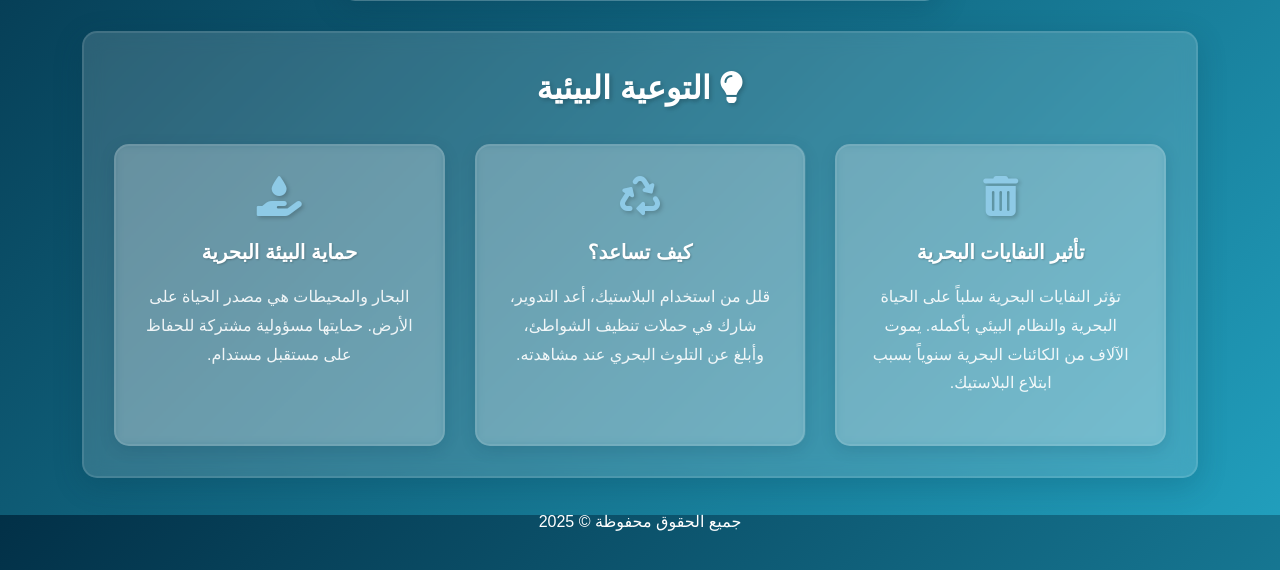
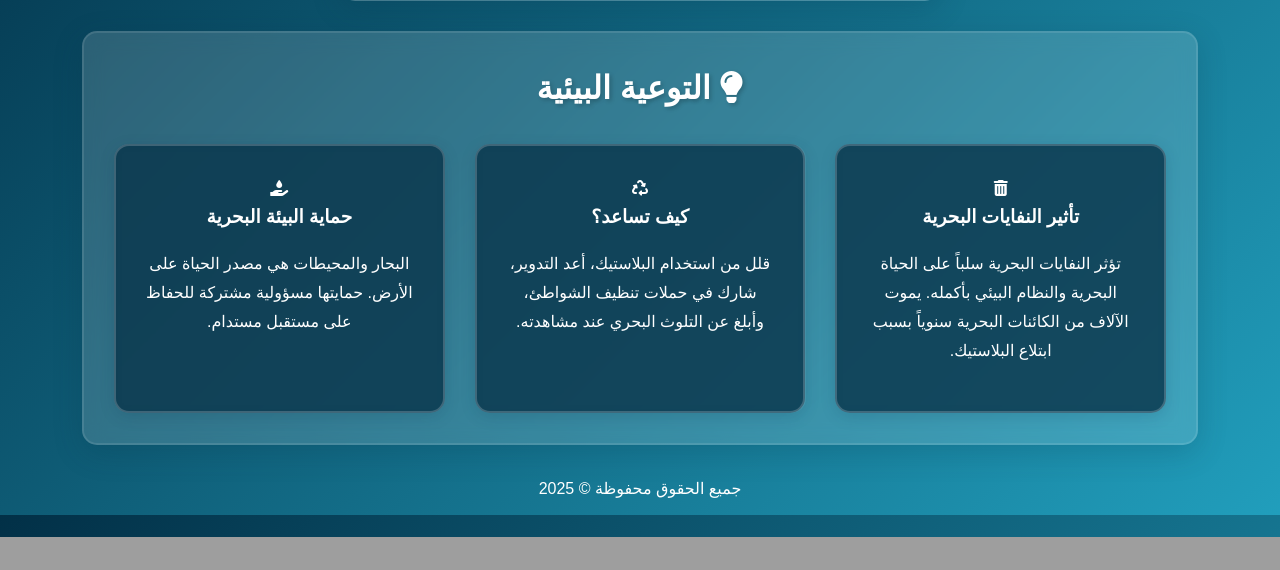
Before and after one commit to neptuuuun/waste-tracker, a Flask app: page / in a window 1280 px wide. Shown: the part 1885-2455 px from the top of the page. After the commit the page ends 2422 px from the top, so only its background shows below. Run offline with Flask 3, Linux system fonts and the light colour scheme; data that the repository does not hold is empty; some libraries are stand-ins or nearby versions.

Commit message:
hope this time fixed

```diff
--- a/static/css/style.css
+++ b/static/css/style.css
@@ -590,41 +590,28 @@
 }
 
 .awareness-card {
-    background: var(--glass-bg);
+    background: rgba(2, 48, 71, 0.8); /* Darker, more opaque background */
     backdrop-filter: blur(5px);
     padding: var(--space-xl);
     border-radius: var(--border-radius-lg);
     text-align: center;
     transition: all var(--transition-normal);
-    border: 2px solid rgba(255, 255, 255, 0.1);
+    border: 2px solid rgba(255, 255, 255, 0.2);
     box-shadow: var(--shadow-md);
 }
 
 .awareness-card:hover {
+    background: rgba(2, 48, 71, 0.9); /* Slightly darker on hover */
     transform: translateY(-5px);
     box-shadow: var(--shadow-lg);
-    border-color: rgba(255, 255, 255, 0.2);
-}
-
-.awareness-card i {
-    font-size: var(--font-size-xxl);
-    color: var(--primary-light);
-    margin-bottom: var(--space-lg);
-    text-shadow: 2px 2px 4px rgba(0, 0, 0, 0.2);
-}
-
-.awareness-card h3 {
-    color: var(--text-on-dark);
-    margin-bottom: var(--space-md);
-    font-size: var(--font-size-lg);
-    text-shadow: 1px 1px 2px rgba(0, 0, 0, 0.2);
+    border-color: rgba(255, 255, 255, 0.3);
 }
 
 .awareness-card p {
     color: var(--text-on-dark);
     line-height: 1.8;
     font-size: var(--font-size-md);
-    opacity: 0.9;
+    opacity: 1; /* Increased from 0.9 to 1 for better visibility */
 }
 
 /* Responsive adjustments */
```
